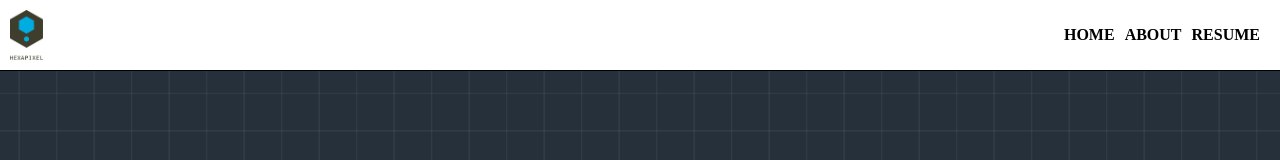
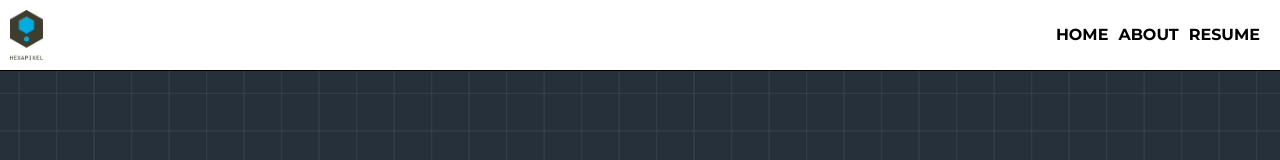
Before and after one commit to karlchvojka/Portfolio, a React app: page / in a window 1280 px wide. Shown: the top 160 px of the page. Built offline with nearby package versions, Linux system fonts and the light colour scheme.

Commit message:
Styled links

```diff
--- a/src/Components/Organisms/Header/index.js
+++ b/src/Components/Organisms/Header/index.js
@@ -13,6 +13,7 @@ const StyledHeader = styled.header`
   background-color: #fff;
   border-bottom: 1px solid #000;
   display: flex;
+  font-family: 'Montserrat', sans-serif;
   justify-content: space-between;
   padding: 10px;
 `;
--- a/src/index.html
+++ b/src/index.html
@@ -4,6 +4,12 @@
   <meta charset="UTF-8">
   <meta name="viewport" content="width=device-width, initial-scale=1.0">
   <title>React App</title>
+  <style>
+    @import url('https://cdnjs.cloudflare.com/ajax/libs/normalize/8.0.1/normalize.min.css');
+    @import url('https://fonts.googleapis.com/css?family=Montserrat:400,600,700&display=swap');
+    @import url('https://fonts.googleapis.com/css?family=Lato:400,700&display=swap');
+    @import url('https://fonts.googleapis.com/css?family=Roboto+Condensed:400,700&display=swap');
+  </style>
 </head>
 <body>
   <div id="root"></div>
```
